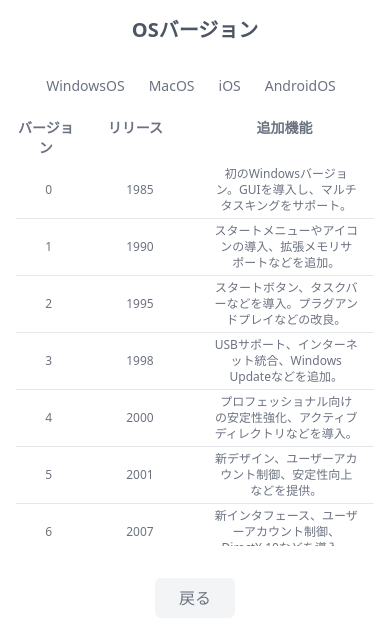
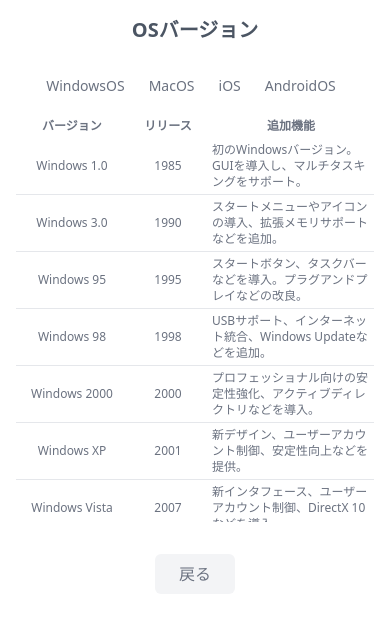
Before and after one commit to tukky-14/nextjs-job-info, a Next.js app: page /os in a window 390 px wide. Shown: the top 644 px of the page. Built offline with nearby package versions, Linux system fonts and the light colour scheme.

Commit message:
OSバージョンのレイアウトを修正

```diff
--- a/src/pages/os/index.tsx
+++ b/src/pages/os/index.tsx
@@ -24,10 +24,14 @@
         (async () => {
             const {
                 data,
-            }: { data: Record<string, { name: string; release: string; addFunction: string }> } =
-                await axios.get(`/${selectOs?.toLowerCase()}.json`);
+            }: {
+                data: Record<
+                    string,
+                    { version: string; name: string; release: string; addFunction: string }
+                >;
+            } = await axios.get(`/${selectOs?.toLowerCase()}.json`);
             const osData: OsType[] = Object.entries(data).map(([version, data]) => ({
-                version,
+                version: data.version,
                 name: data.name,
                 release: data.release,
                 addFunction: data.addFunction,
@@ -61,29 +65,29 @@
                         </li>
                     ))}
                 </ul>
-                <div className="flex justify-center font-bold">
-                    <p className="w-20 py-1">バージョン</p>
-                    {selectOs === 'macos' && <p className="w-40 py-1">名称</p>}
-                    <p className="w-40 py-1">リリース</p>
-                    <p className="w-60 py-1">追加機能</p>
+                <div className="flex justify-center font-bold text-xs sm:text-sm">
+                    <p className="w-28 sm:w-40 py-1">バージョン</p>
+                    {selectOs === 'macos' && <p className="hidden sm:block w-24 py-1">名称</p>}
+                    <p className="w-20 py-1">リリース</p>
+                    <p className="flex-1 py-1">追加機能</p>
                 </div>
-                <div className="overflow-scroll h-96">
+                <div className="overflow-scroll h-96 text-xs sm:text-sm">
                     <table className="table-auto m-auto">
-                        <tbody className="text-xs sm:text-baseoverflow-scroll h-96">
+                        <tbody className="overflow-scroll h-96">
                             {osData.map((os: any) => (
                                 <tr key={os.version}>
-                                    <td className="w-20 text-center px-4 py-1 border-b">
+                                    <td className="w-28 sm:w-40 text-center px-1 sm:px-4 py-1 border-b">
                                         {os.version}
                                     </td>
                                     {selectOs === 'macos' && (
-                                        <td className="w-40 text-center px-4 py-1 border-b">
+                                        <td className="hidden sm:table-cell w-24 text-center px-1 sm:px-4 py-1 border-b">
                                             {os.name}
                                         </td>
                                     )}
-                                    <td className="w-40 text-center px-4 py-1 border-b">
+                                    <td className="w-20 text-center px-1 sm:px-4 py-1 border-b">
                                         {os.release}
                                     </td>
-                                    <td className="w-60 text-center px-4 py-1 border-b">
+                                    <td className="flex-1 text-left px-1 sm:px-4 py-1 border-b">
                                         {os.addFunction}
                                     </td>
                                 </tr>
```
